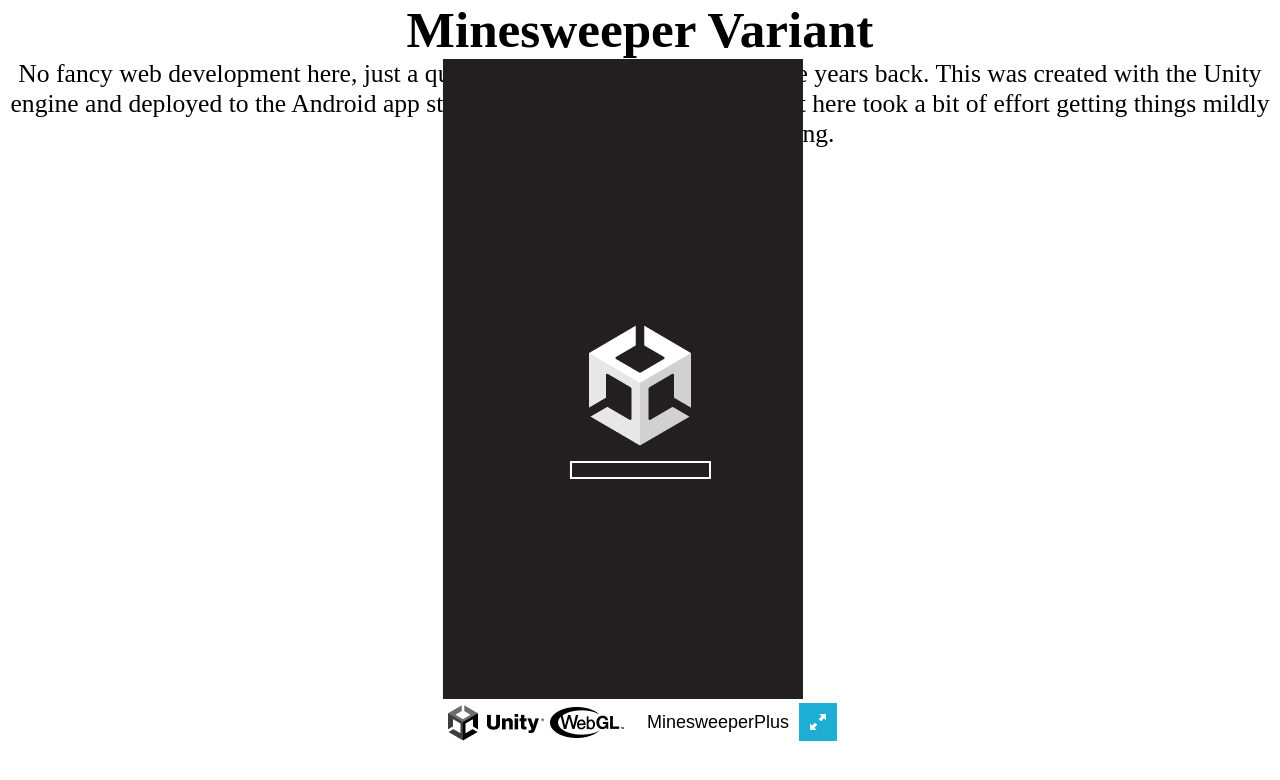
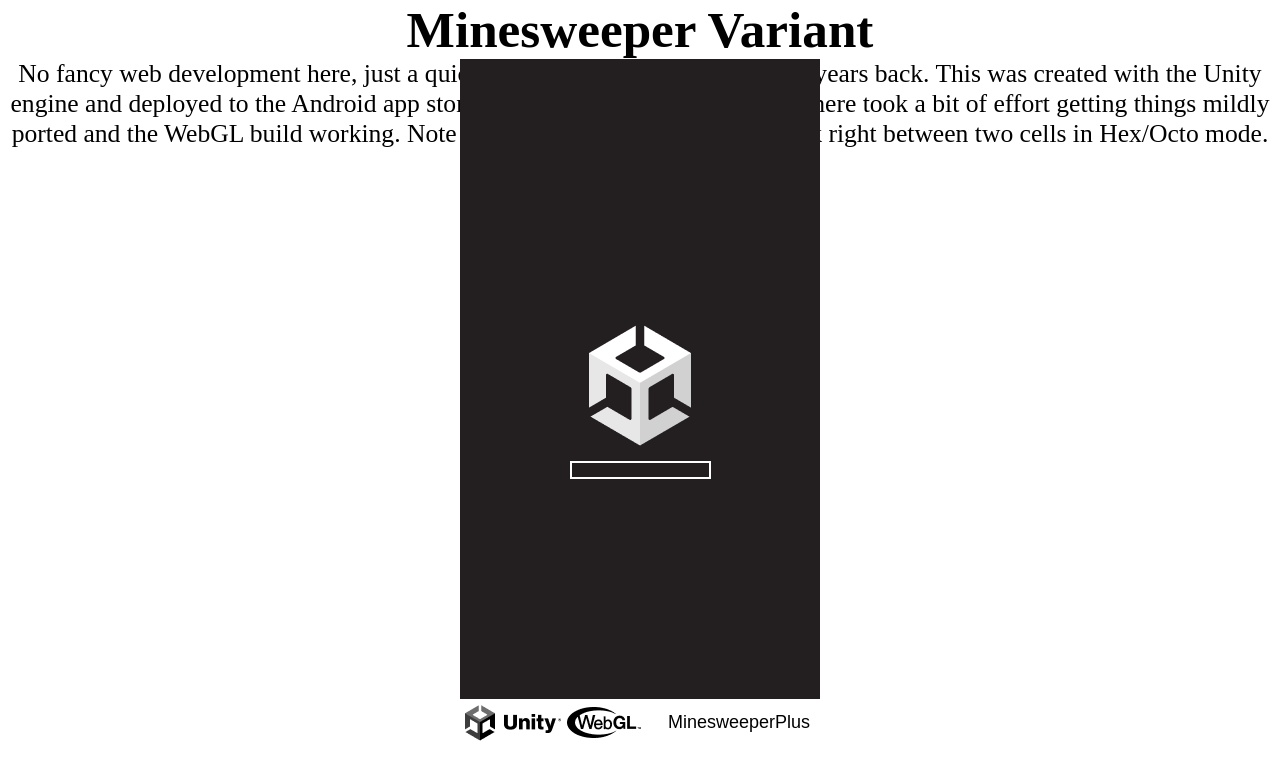
Before and after one commit to hornickjohn/public-host-sweeper, a plain HTML site: page index.html in a window 1280 px wide. Drawn offline with Linux system fonts and the light colour scheme.

Commit message:
Update HTML
Remove fullscreen button, add note about bug.

```diff
--- a/index.html
+++ b/index.html
@@ -13,7 +13,7 @@
         Minesweeper Variant
       </h1>
       <p style="margin:0;">
-        No fancy web development here, just a quick hosting of a game I made some years back. This was created with the Unity engine and deployed to the Android app store for a period of time. Bringing it here took a bit of effort getting things mildly ported and the WebGL build working.
+        No fancy web development here, just a quick hosting of a game I made some years back. This was created with the Unity engine and deployed to the Android app store for a period of time. Bringing it here took a bit of effort getting things mildly ported and the WebGL build working. Note there is a bug currently if you click right between two cells in Hex/Octo mode.
       </p>
     </header>
     <div id="unity-container" class="unity-desktop">
@@ -27,7 +27,6 @@
       <div id="unity-warning"> </div>
       <div id="unity-footer">
         <div id="unity-webgl-logo"></div>
-        <div id="unity-fullscreen-button"></div>
         <div id="unity-build-title">MinesweeperPlus</div>
       </div>
     </div>
@@ -36,7 +35,6 @@
       var canvas = document.querySelector("#unity-canvas");
       var loadingBar = document.querySelector("#unity-loading-bar");
       var progressBarFull = document.querySelector("#unity-progress-bar-full");
-      var fullscreenButton = document.querySelector("#unity-fullscreen-button");
       var warningBanner = document.querySelector("#unity-warning");
 
       // Shows a temporary message banner/ribbon for a few seconds, or
@@ -112,9 +110,7 @@
           progressBarFull.style.width = 100 * progress + "%";
         }).then((unityInstance) => {
           loadingBar.style.display = "none";
-          fullscreenButton.onclick = () => {
-            unityInstance.SetFullscreen(1);
-          };
+
         }).catch((message) => {
           alert(message);
         });
```
